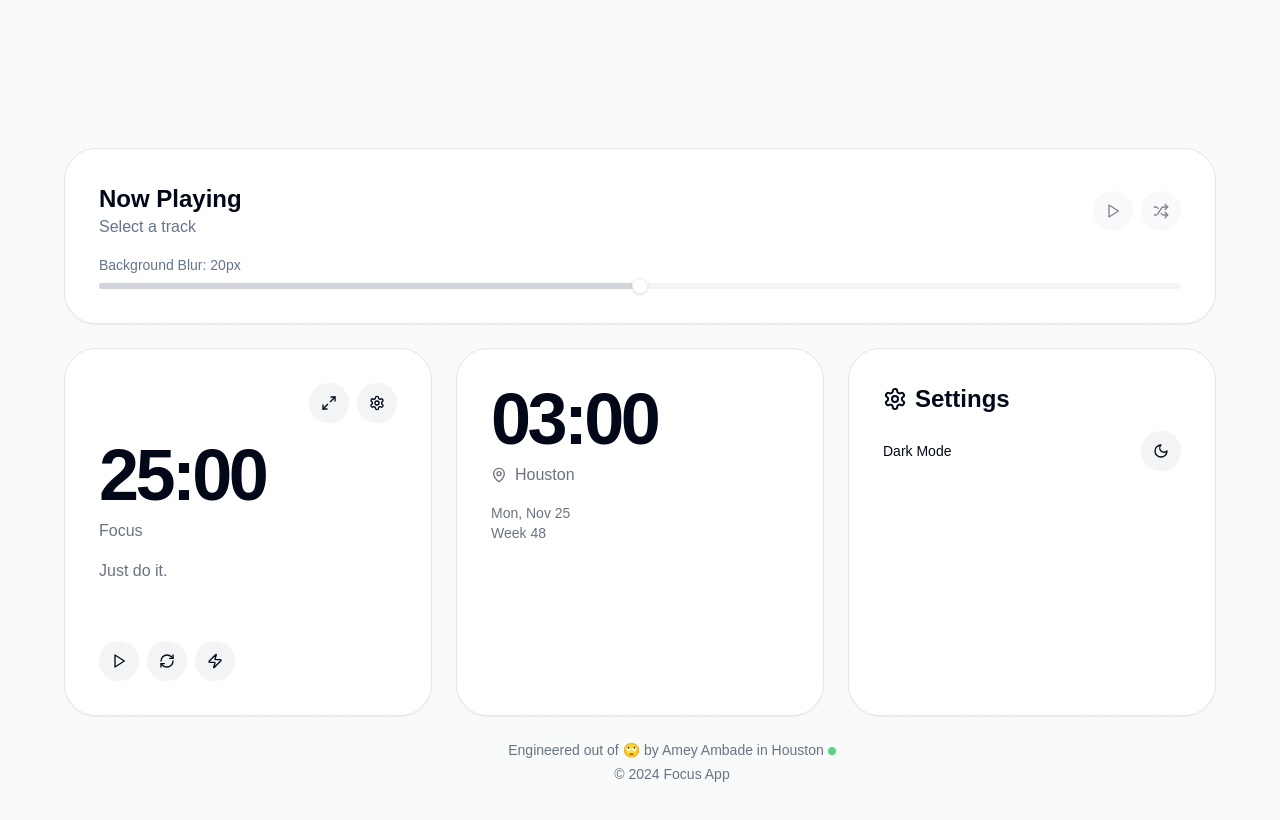
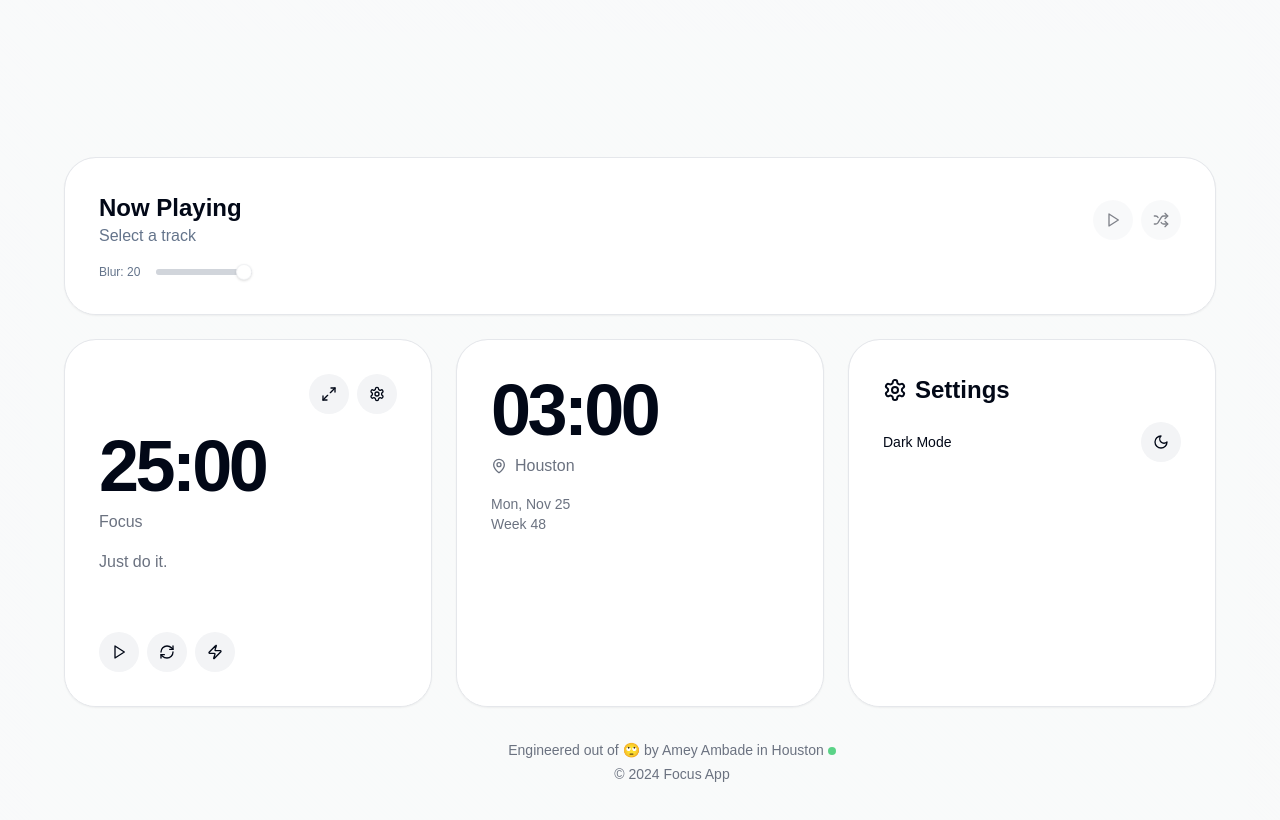
Before and after one commit to ameyxd/focus-time, a Next.js app: page / in a window 1280 px wide. Shown: the top 820 px of the page. Built offline with nearby package versions, Linux system fonts and the light colour scheme; a web font is replaced by a local one.

Commit message:
Add video background

```diff
--- a/src/app/globals.css
+++ b/src/app/globals.css
@@ -175,32 +175,25 @@ body {
   position: fixed;
   top: 0;
   left: 0;
-  width: 100%;
+  right: 0;
+  bottom: 0;
+  width: 100vw;
   height: 100vh;
-  z-index: -1;
+  z-index: 0;
   opacity: 0;
-  transition: opacity 0.5s ease;
-  background-color: rgba(0, 0, 0, 0.4);
-}
-
-.blur-layer {
-  position: absolute;
-  inset: 0;
-  background-position: center;
-  background-size: cover;
-  background-repeat: no-repeat;
-  filter: blur(20px);
-  transform: scale(1.1);
-  opacity: 0.6;
+  transition: all 0.5s ease;
 }
 
 .video-background.show {
   opacity: 1;
 }
 
-/* Remove the previous after pseudo-element since we're using background-color */
-.video-background::after {
-  display: none;
+.video-background iframe {
+  position: absolute;
+  top: 50%;
+  left: 50%;
+  transform: translateX(-50%) translateY(-50%) scale(1.5);
+  pointer-events: none;
 }
 
 /* Ensure proper stacking context */
@@ -213,11 +206,54 @@ body {
 .music-player-card {
   height: auto !important;
   aspect-ratio: auto !important;
-}
-
-/* Ensure text truncation works properly */
+}/* Ensure text truncation works properly */
 .truncate {
   overflow: hidden;
   text-overflow: ellipsis;
   white-space: nowrap;
 }
+
+/* Add these styles for the marquee effect */
+@keyframes marquee {
+  0% {
+    transform: translateX(0);
+  }
+  100% {
+    transform: translateX(-100%);
+  }
+}
+
+.marquee {
+  display: inline-block;
+  padding-left: 100%;
+  animation: marquee 15s linear infinite;
+}
+
+.marquee:hover {
+  animation-play-state: paused;
+}
+
+/* Update blur layer styles */
+.blur-layer {
+  position: absolute;
+  inset: 0;
+  background-position: center;
+  background-size: cover;
+  background-repeat: no-repeat;
+  transition: filter 0.3s ease;
+}
+
+/* Add minimized state styles */
+.music-player-card {
+  transition: all 0.3s cubic-bezier(0.4, 0, 0.2, 1);
+}
+
+.music-player-card.minimized {
+  transform: translateY(100%);
+}
+
+/* Ensure cards stay above video background */
+.focus-card {
+  position: relative;
+  z-index: 1;
+}
--- a/src/app/page.tsx
+++ b/src/app/page.tsx
@@ -48,7 +48,7 @@ export default function Home() {
         </div>
 
         {/* Timer Card */}
-        <Card className="aspect-square relative overflow-hidden transition-all duration-300 group-hover:blur-sm hover:!blur-none hover:scale-[1.02] rounded-[32px] bg-gradient-to-b from-gray-200 to-white p-[2px] dark:from-gray-800 dark:to-gray-900">
+        <Card className="focus-card aspect-square relative overflow-hidden transition-all duration-300 group-hover:blur-sm hover:!blur-none hover:scale-[1.02] rounded-[32px] bg-gradient-to-b from-gray-200 to-white p-[2px] dark:from-gray-800 dark:to-gray-900">
           <div className="absolute inset-0 rounded-[30px] bg-white dark:bg-slate-900" />
           <div className="relative h-full flex flex-col p-8 rounded-[30px]">
             <div className="flex justify-end gap-2 mb-4">
@@ -106,7 +106,7 @@ export default function Home() {
         </Card>
 
         {/* Time & Location Card */}
-        <Card className="aspect-square relative overflow-hidden transition-all duration-300 group-hover:blur-sm hover:!blur-none hover:scale-[1.02] rounded-[32px] bg-gradient-to-b from-gray-200 to-white p-[2px] dark:from-gray-800 dark:to-gray-900">
+        <Card className="focus-card aspect-square relative overflow-hidden transition-all duration-300 group-hover:blur-sm hover:!blur-none hover:scale-[1.02] rounded-[32px] bg-gradient-to-b from-gray-200 to-white p-[2px] dark:from-gray-800 dark:to-gray-900">
           <div className="absolute inset-0 rounded-[30px] bg-white dark:bg-slate-900" />
           <div className="relative h-full flex flex-col p-8 rounded-[30px]">
             <div className="flex-1">
@@ -126,7 +126,7 @@ export default function Home() {
         </Card>
 
         {/* Settings Card */}
-        <Card className="aspect-square relative overflow-hidden transition-all duration-300 group-hover:blur-sm hover:!blur-none hover:scale-[1.02] rounded-[32px] bg-gradient-to-b from-gray-200 to-white p-[2px] dark:from-gray-800 dark:to-gray-900">
+        <Card className="focus-card aspect-square relative overflow-hidden transition-all duration-300 group-hover:blur-sm hover:!blur-none hover:scale-[1.02] rounded-[32px] bg-gradient-to-b from-gray-200 to-white p-[2px] dark:from-gray-800 dark:to-gray-900">
           <div className="absolute inset-0 rounded-[30px] bg-white dark:bg-slate-900" />
           <div className="relative h-full flex flex-col p-8 rounded-[30px]">
             <div className="flex-1">
--- a/src/components/MusicPlayer.tsx
+++ b/src/components/MusicPlayer.tsx
@@ -26,6 +26,9 @@ export function MusicPlayer({ playlistUrl }: MusicPlayerProps) {
   const [isPlayerReady, setIsPlayerReady] = useState(false);
   const [blurAmount, setBlurAmount] = useState(20);
   const marqueeRef = useRef<HTMLDivElement>(null);
+  const [isMinimized, setIsMinimized] = useState(false);
+  const titleRef = useRef<HTMLDivElement>(null);
+  const [isTitleOverflowing, setIsTitleOverflowing] = useState(false);
 
   const PLAYLIST_ID = 'PL6dMWM5sYDapFWlmjH3rXn09igyLVsWNH';
 
@@ -174,18 +177,33 @@ export function MusicPlayer({ playlistUrl }: MusicPlayerProps) {
     }
   }, [blurAmount]);
 
-  // Cleanup on unmount
+  // Check if title is overflowing
   useEffect(() => {
-    return () => {
-      const backgroundVideo = document.querySelector('.video-background');
-      if (backgroundVideo) {
-        backgroundVideo.remove();
+    if (titleRef.current) {
+      setIsTitleOverflowing(titleRef.current.scrollWidth > titleRef.current.clientWidth);
+    }
+  }, [currentVideo?.title]);
+
+  // Handle click outside
+  useEffect(() => {
+    const handleClickOutside = (event: MouseEvent) => {
+      const target = event.target as HTMLElement;
+      if (!target.closest('.music-player-card') && !target.closest('.focus-card')) {
+        setIsMinimized(true);
       }
     };
+
+    document.addEventListener('mousedown', handleClickOutside);
+    return () => document.removeEventListener('mousedown', handleClickOutside);
   }, []);
 
   return (
-    <Card className="relative overflow-hidden transition-all duration-300 hover:scale-[1.02] rounded-[32px] bg-gradient-to-b from-gray-200 to-white p-[2px] dark:from-gray-800 dark:to-gray-900">
+    <Card
+      className={`music-player-card relative overflow-hidden transition-all duration-300 hover:scale-[1.02] rounded-[32px] bg-gradient-to-b from-gray-200 to-white p-[2px] dark:from-gray-800 dark:to-gray-900 ${
+        isMinimized ? 'fixed bottom-4 left-1/2 -translate-x-1/2 w-96 z-50' : 'w-full'
+      }`}
+      onClick={() => setIsMinimized(false)}
+    >
       <div className="absolute inset-0 rounded-[30px] bg-white dark:bg-slate-900" />
       <div className="relative flex flex-col p-8 rounded-[30px]">
         <div className="flex items-center justify-between gap-4">
@@ -193,9 +211,9 @@ export function MusicPlayer({ playlistUrl }: MusicPlayerProps) {
             <h2 className="text-2xl font-bold">Now Playing</h2>
             <div className="overflow-hidden">
               <div
-                ref={marqueeRef}
+                ref={titleRef}
                 className={`text-muted-foreground whitespace-nowrap ${
-                  currentVideo?.title.length > 40 ? 'marquee' : ''
+                  isTitleOverflowing ? 'marquee' : ''
                 }`}
               >
                 {currentVideo?.title || 'Select a track'}
@@ -207,7 +225,10 @@ export function MusicPlayer({ playlistUrl }: MusicPlayerProps) {
               variant="ghost"
               size="icon"
               className="rounded-full bg-gray-100 dark:bg-gray-800 hover:bg-gray-200 dark:hover:bg-gray-700"
-              onClick={isPlaying ? handlePause : handlePlay}
+              onClick={(e) => {
+                e.stopPropagation();
+                isPlaying ? handlePause() : handlePlay();
+              }}
               disabled={!isPlayerReady}
             >
               {isPlaying ? <Pause className="h-4 w-4" /> : <Play className="h-4 w-4" />}
@@ -216,7 +237,10 @@ export function MusicPlayer({ playlistUrl }: MusicPlayerProps) {
               variant="ghost"
               size="icon"
               className="rounded-full bg-gray-100 dark:bg-gray-800 hover:bg-gray-200 dark:hover:bg-gray-700"
-              onClick={handleRandom}
+              onClick={(e) => {
+                e.stopPropagation();
+                handleRandom();
+              }}
               disabled={!isPlayerReady}
             >
               <Shuffle className="h-4 w-4" />
@@ -224,20 +248,22 @@ export function MusicPlayer({ playlistUrl }: MusicPlayerProps) {
           </div>
         </div>
 
-        {/* Blur control slider */}
-        <div className="mt-4">
-          <label className="text-sm text-muted-foreground mb-2 block">
-            Background Blur: {blurAmount}px
+        {/* Blur control slider - Only show when not minimized */}
+        {!isMinimized && (
+          <div className="mt-4 flex items-center gap-2">
+            <label className="text-xs text-muted-foreground whitespace-nowrap">
+              Blur: {blurAmount}
             </label>
             <Slider
               value={[blurAmount]}
               onValueChange={([value]) => setBlurAmount(value)}
               min={0}
-            max={40}
+              max={20}
               step={1}
-            className="w-full"
+              className="w-24 ml-2"
             />
           </div>
+        )}
 
         <div style={{ display: 'none' }}>
           <YouTube
```
Lines whose indentation alone changed are shown as unchanged.
